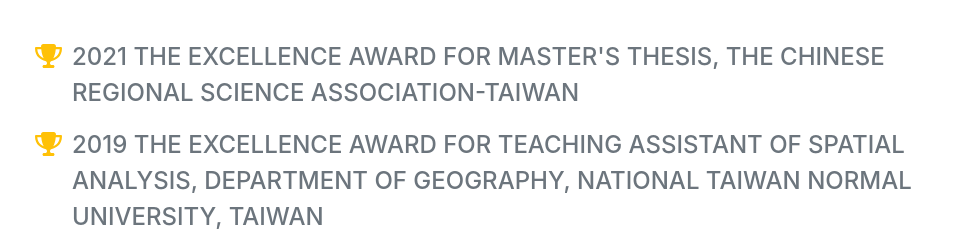
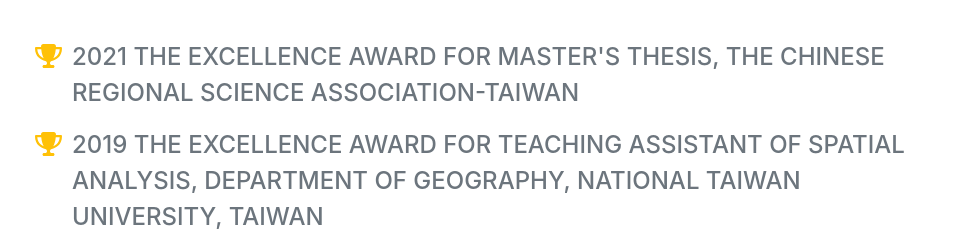
Before and after one commit to JWMHub/JWMHub.github.io, a plain HTML site: page index.html in a window 1280 px wide. Shown: the part 4700-4948 px from the top of the page, without its empty margins (288-1261 px from the left). Drawn offline with nearby package versions, Linux system fonts and the light colour scheme; a web font is replaced by a local one.

Commit message:
Update index.html

```diff
--- a/index.html
+++ b/index.html
@@ -243,7 +243,7 @@
                         </li>
                         <li>
                             <span class="subheading fa-li"><i class="fas fa-trophy text-warning"></i></span>
-                            <div class="subheading mb-3">2019 The Excellence Award for Teaching Assistant of Spatial Analysis, Department of Geography, National Taiwan Normal University, Taiwan</div>
+                            <div class="subheading mb-3">2019 The Excellence Award for Teaching Assistant of Spatial Analysis, Department of Geography, National Taiwan University, Taiwan</div>
                         </li>
                         <li>
                             <span class="subheading fa-li"><i class="fas fa-trophy text-warning"></i></span>
```
